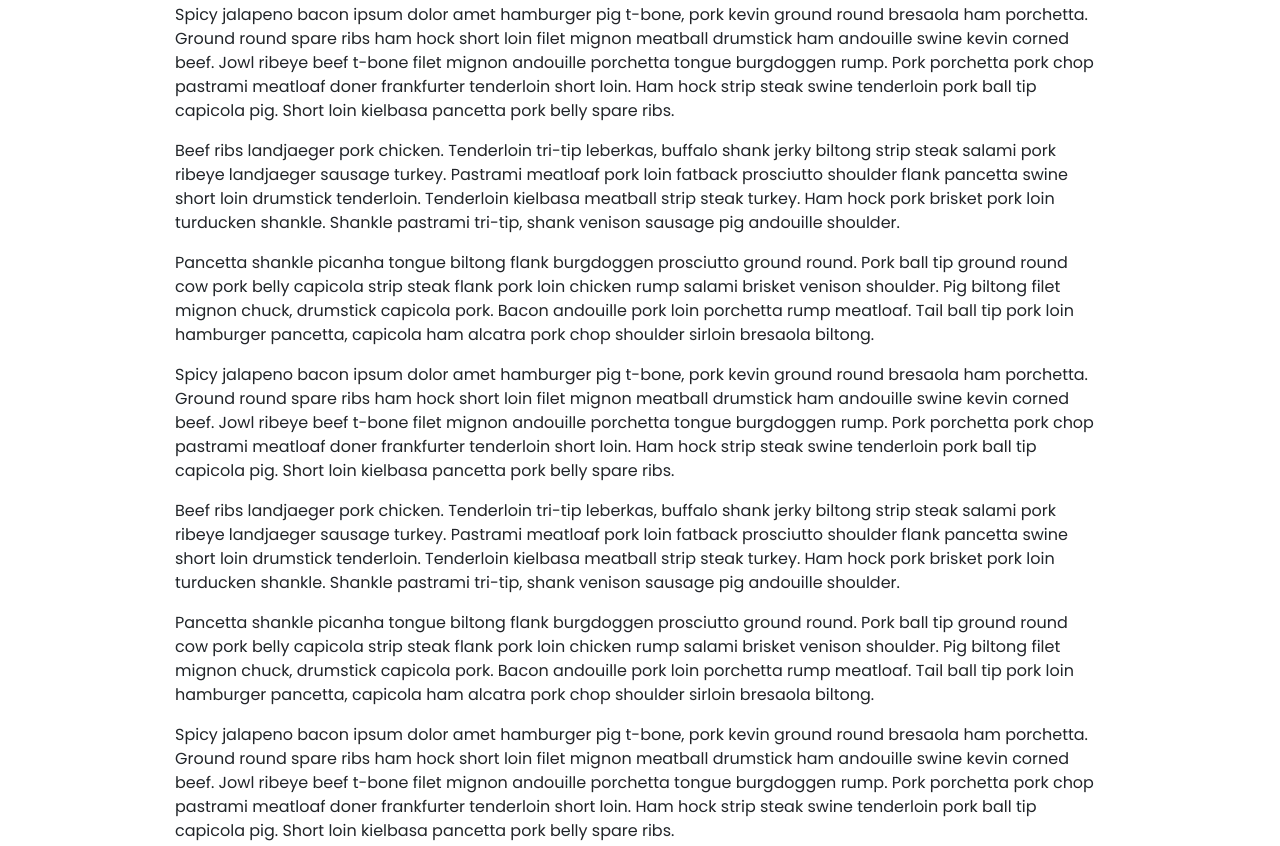
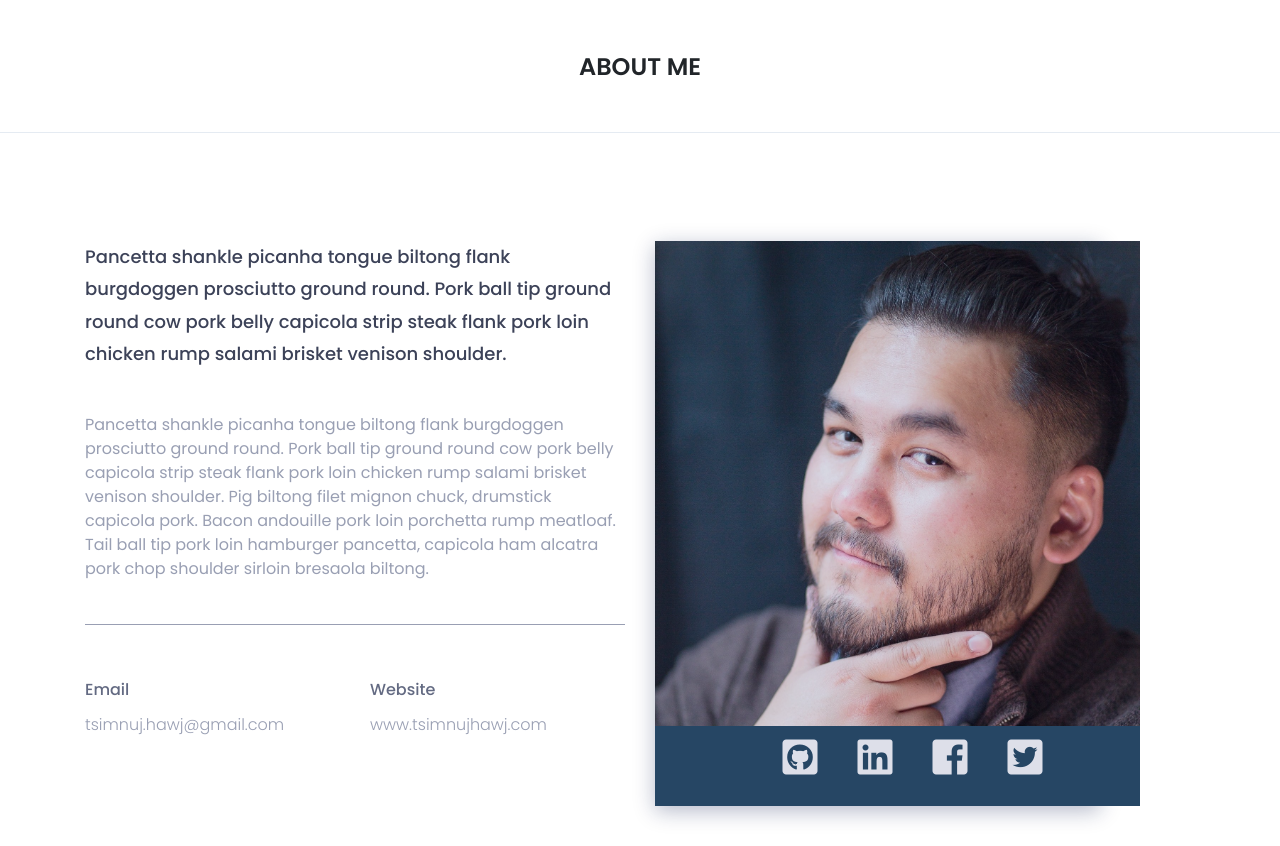
Before and after one commit to tsimnujhawj/portfolio, a website: page index.html in a window 1280 px wide. Shown: the part 922-1768 px from the top of the page. Drawn offline with nearby package versions, Linux system fonts and the light colour scheme.

Commit message:
updated about

```diff
--- a/assets/css/style.css
+++ b/assets/css/style.css
@@ -129,6 +129,95 @@ a:hover {
     text-transform: uppercase;
 }
 
+.section-heading h2 {
+    font-size: 24px;
+    font-weight: 600;
+    text-transform: uppercase;
+    padding-bottom: 50px;
+    border-bottom: 1px solid #e5ebf2;
+}
+
+/* About */
+.about {
+    padding: 50px 0 100px;
+}
+.about-content {
+    padding-top: 100px;
+}
+
+/*.single-about-txt*/
+.single-about-txt h3 {
+    font-size:18px;
+    color: #3c4258;
+    text-transform: initial;
+    line-height: 1.8;
+}
+.single-about-txt p {
+    font-size: 16px;
+    color: #999fb3;
+    padding: 35px 0 43px;
+    border-bottom: 1px solid #999fb3;
+}
+.single-about-add-info {
+    margin: 35px 0;
+}
+.single-about-add-info h3 {
+    color: #636a82;
+    font-size: 16px;
+    text-transform: capitalize;
+}
+.single-about-add-info p {
+    font-weight:  300;
+    border:  0;
+    padding: 0;
+    margin-top: 3px;
+}
+/*.single-about-txt*/
+
+/*.single-about-img */
+.single-about-img {
+    position: relative;
+    box-shadow: 0 5px 20px rgba(14,25,80,.30);
+}
+
+.single-about-img:before {
+    position:  absolute;
+    content: " ";
+    top: 0;
+    left:  0;
+    width: 109%;
+    height:  100%;
+    background: rgba(31,44,108,.15);
+}
+.single-about-img img {
+    max-width: 500px;
+    height: 485px;
+}
+.about-list-icon {
+    display: flex;
+    justify-content: center;
+    align-items: center;
+    width: 109%;
+    height: 80px;
+    background: #284b63;
+}
+
+/*.ab-list-icon */
+.about-list-icon ul {
+    display: flex;
+    list-style-type: none;
+    color: #fff;
+}
+.about-list-icon ul li a {
+    cursor: pointer;
+    color: #fff;
+    font-size: 40px;
+}
+
+
+
+
+
 /* Underline Reveal */
 .hvr-underline-reveal {
   display: inline-block;
--- a/index.html
+++ b/index.html
@@ -83,11 +83,14 @@
     <div class="divide"></div>
 
 
-<section class="content-container">
+<!-- <section class="content-container" id="about">
 
     <div class="container-fluid">
         <div class="row">
-            <div class="col-md-12" id="about">
+            <div class="col-md-12">
+                <div class="title-box">
+                    <h2></h2>
+                </div>
                 <p>Spicy jalapeno bacon ipsum dolor amet hamburger pig t-bone, pork kevin ground round bresaola ham porchetta. Ground round spare ribs ham hock short loin filet mignon meatball drumstick ham andouille swine kevin corned beef. Jowl ribeye beef t-bone filet mignon andouille porchetta tongue burgdoggen rump. Pork porchetta pork chop pastrami meatloaf doner frankfurter tenderloin short loin. Ham hock strip steak swine tenderloin pork ball tip capicola pig. Short loin kielbasa pancetta pork belly spare ribs.</p>
                 <p>Beef ribs landjaeger pork chicken. Tenderloin tri-tip leberkas, buffalo shank jerky biltong strip steak salami pork ribeye landjaeger sausage turkey. Pastrami meatloaf pork loin fatback prosciutto shoulder flank pancetta swine short loin drumstick tenderloin. Tenderloin kielbasa meatball strip steak turkey. Ham hock pork brisket pork loin turducken shankle. Shankle pastrami tri-tip, shank venison sausage pig andouille shoulder.</p>
                 <p>Pancetta shankle picanha tongue biltong flank burgdoggen prosciutto ground round. Pork ball tip ground round cow pork belly capicola strip steak flank pork loin chicken rump salami brisket venison shoulder. Pig biltong filet mignon chuck, drumstick capicola pork. Bacon andouille pork loin porchetta rump meatloaf. Tail ball tip pork loin hamburger pancetta, capicola ham alcatra pork chop shoulder sirloin bresaola biltong.</p>
@@ -101,7 +104,76 @@
         </div>
     </div>
 
-</section>
+</section> -->
+
+<!--about start -->
+<section id="about" class="about">
+        <div class="section-heading text-center">
+            <h2>about me</h2>
+        </div>
+        <div class="container">
+            <div class="about-content">
+                <div class="row">
+                    <div class="col-sm-6">
+                        <div class="single-about-txt">
+                            <h3>
+                                Pancetta shankle picanha tongue biltong flank burgdoggen prosciutto ground round. Pork ball tip ground round cow pork belly capicola strip steak flank pork loin chicken rump salami brisket venison shoulder.
+                            </h3>
+                            <p>
+                                Pancetta shankle picanha tongue biltong flank burgdoggen prosciutto ground round. Pork ball tip ground round cow pork belly capicola strip steak flank pork loin chicken rump salami brisket venison shoulder. Pig biltong filet mignon chuck, drumstick capicola pork. Bacon andouille pork loin porchetta rump meatloaf. Tail ball tip pork loin hamburger pancetta, capicola ham alcatra pork chop shoulder sirloin bresaola biltong.
+                            </p>
+                            <div class="row">
+                                <div class="col-md-6">
+                                    <div class="single-about-add-info">
+                                        <h3>email</h3>
+                                        <p>tsimnuj.hawj@gmail.com</p>
+                                    </div>
+                                </div>
+                                <div class="col-md-6">
+                                    <div class="single-about-add-info">
+                                        <h3>website</h3>
+                                        <p>www.tsimnujhawj.com</p>
+                                    </div>
+                                </div>
+                            </div>
+                        </div>
+                    </div>
+                    <div class="col-sm-offset-1 col-sm-5">
+                        <div class="single-about-img">
+                            <img src="assets/images/TsimnujHawjHeadshot.jpg" alt="profile_image">
+                            <div class="about-list-icon">
+                                <ul>
+                                    <li>
+                                        <a href="#">
+                                            <i class="fab fa-github-square" aria-hidden="true"></i>
+                                        </a>
+
+                                    </li><!-- / li -->
+                                    <li>
+                                        <a href="#home">
+                                            <i class="fab fa-linkedin" aria-hidden="true"></i>
+                                        </a>
+
+                                    </li><!-- / li -->
+                                    <li>
+                                            <a href="#">
+                                                <i class="fab fa-facebook-square" aria-hidden="true"></i>
+                                            </a>
+                                        </li><!-- / li -->
+                                    <li>
+                                        <a href="#">
+                                            <i class="fab fa-twitter-square" aria-hidden="true"></i>
+                                        </a>
+                                    </li><!-- / li -->
+                                </ul><!-- / ul -->
+                            </div><!-- /.about-list-icon -->
+                        </div>
+                    </div>
+                </div>
+            </div>
+        </div>
+    </section><!--/.about-->
+    <!--about end -->
 
 </body>
 </html>
```
Also changed, not shown: assets/images/TsimnujHawjHeadshot.jpg (added).
